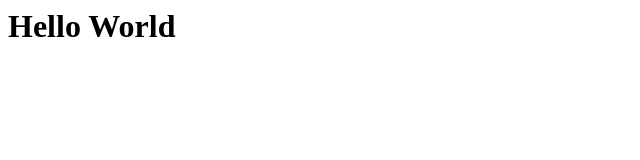
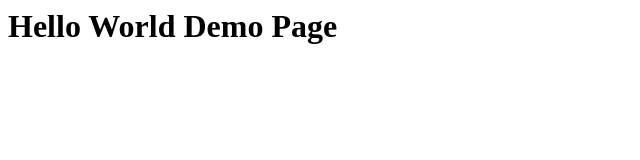
Before and after one commit to krishnapaladugu/HelloWorldDemo, a plain HTML site: page index.html in a window 1280 px wide. Shown: the whole page, without its empty margins (0-640 px from the left). Drawn offline with Linux system fonts and the light colour scheme.

Commit message:
Update index.html

```diff
--- a/index.html
+++ b/index.html
@@ -1 +1 @@
-<h1>Hello World</h1>
+<h1>Hello World Demo Page</h1>
```
